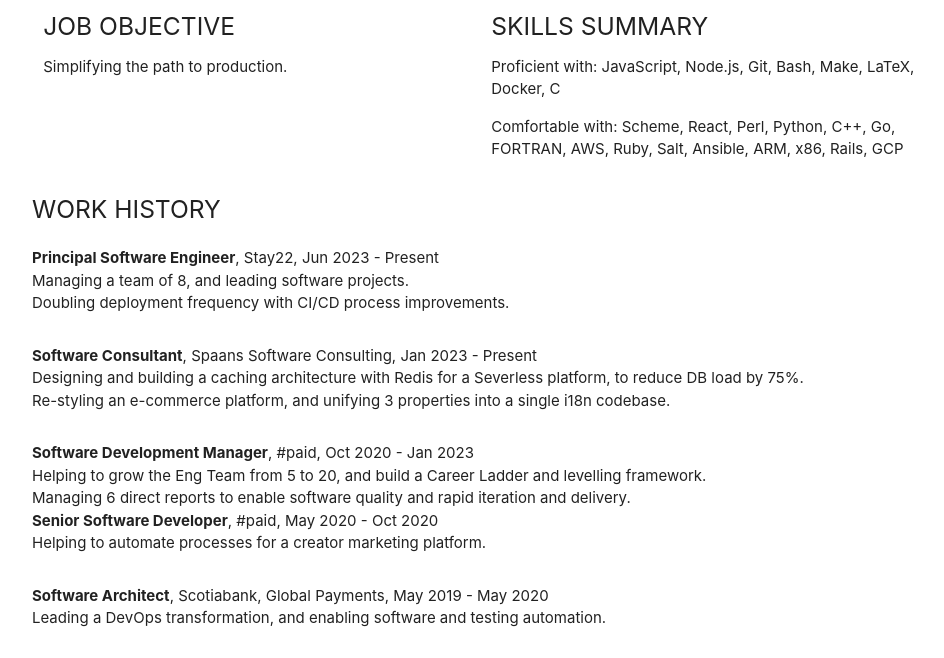
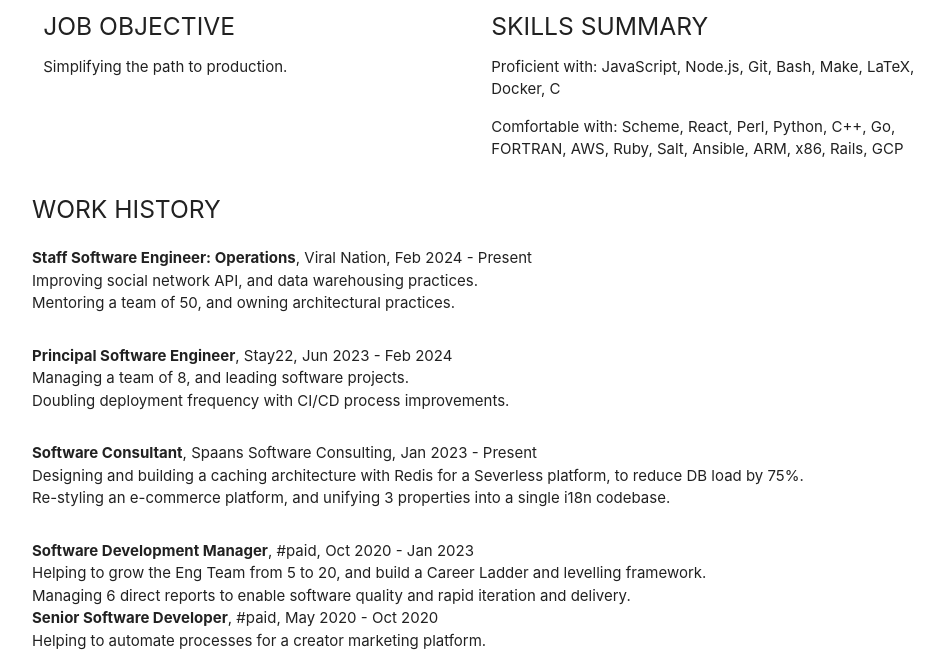
Before and after one commit to kspaans/resume, a plain HTML site: page index.html in a window 1280 px wide. Shown: the part 128-786 px from the top of the page, without its empty margins (160-1104 px from the left). Drawn offline with nearby package versions, Linux system fonts and the light colour scheme.

Commit message:
feat(resume): add Viral Nation

```diff
--- a/index.html
+++ b/index.html
@@ -1,5 +1,5 @@
 <!--
-Updated Dec 2023 for Stay22
+Updated Feb 2024 for Viral Nation
 -->
 
 <html>
@@ -38,7 +38,12 @@ Updated Dec 2023 for Stay22
 
 	<h5>WORK HISTORY</h5>
   <div class="section">
-    <b>Principal Software Engineer</b>, Stay22, Jun 2023 - Present <br>
+    <b>Staff Software Engineer: Operations</b>, Viral Nation, Feb 2024 - Present <br>
+    Improving social network API, and data warehousing practices. <br>
+    Mentoring a team of 50, and owning architectural practices.
+	</div>
+  <div class="section">
+    <b>Principal Software Engineer</b>, Stay22, Jun 2023 - Feb 2024 <br>
     Managing a team of 8, and leading software projects. <br>
     Doubling deployment frequency with CI/CD process improvements.
 	</div>
```
